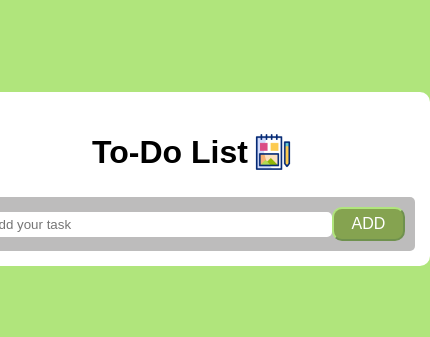
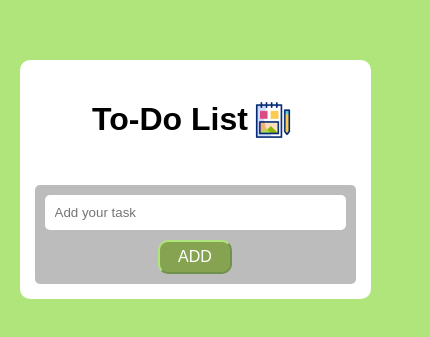
Before and after one commit to alpha21programmer/To-Do-App, a plain HTML site: page index.html in a window 390 px wide. Shown: the part 243-580 px from the top of the page, 430 px wide, since content can reach past the window. Drawn offline with Linux system fonts and the light colour scheme; files whose address does not match are found by name.

Commit message:
added_responsiveness_device_compatiblity

```diff
--- a/style.css
+++ b/style.css
@@ -21,6 +21,11 @@ body {
      border-radius: 10px;
 }
 
+.container {
+    max-width: 90%;
+    margin: 0 auto;
+}
+
 .todo-app {
     display: flex;
     justify-content: center;
@@ -38,19 +43,23 @@ body {
 
 .todo-body {
     display: flex;
+    flex-direction: column;
     align-items: center;
     justify-content: center;
     justify-content: space-around;
     background: rgb(189, 188, 188);
     border-radius: 5px;
     padding: 10px;
+    margin-top: 20px;
 
 }
 
 .todo-body input {
+    width: 100%;
     border: none;
     border-radius: 5px;
-    padding: 5px;
+    padding: 10px;
+    margin-bottom: 10px;
 
 }
 
```
